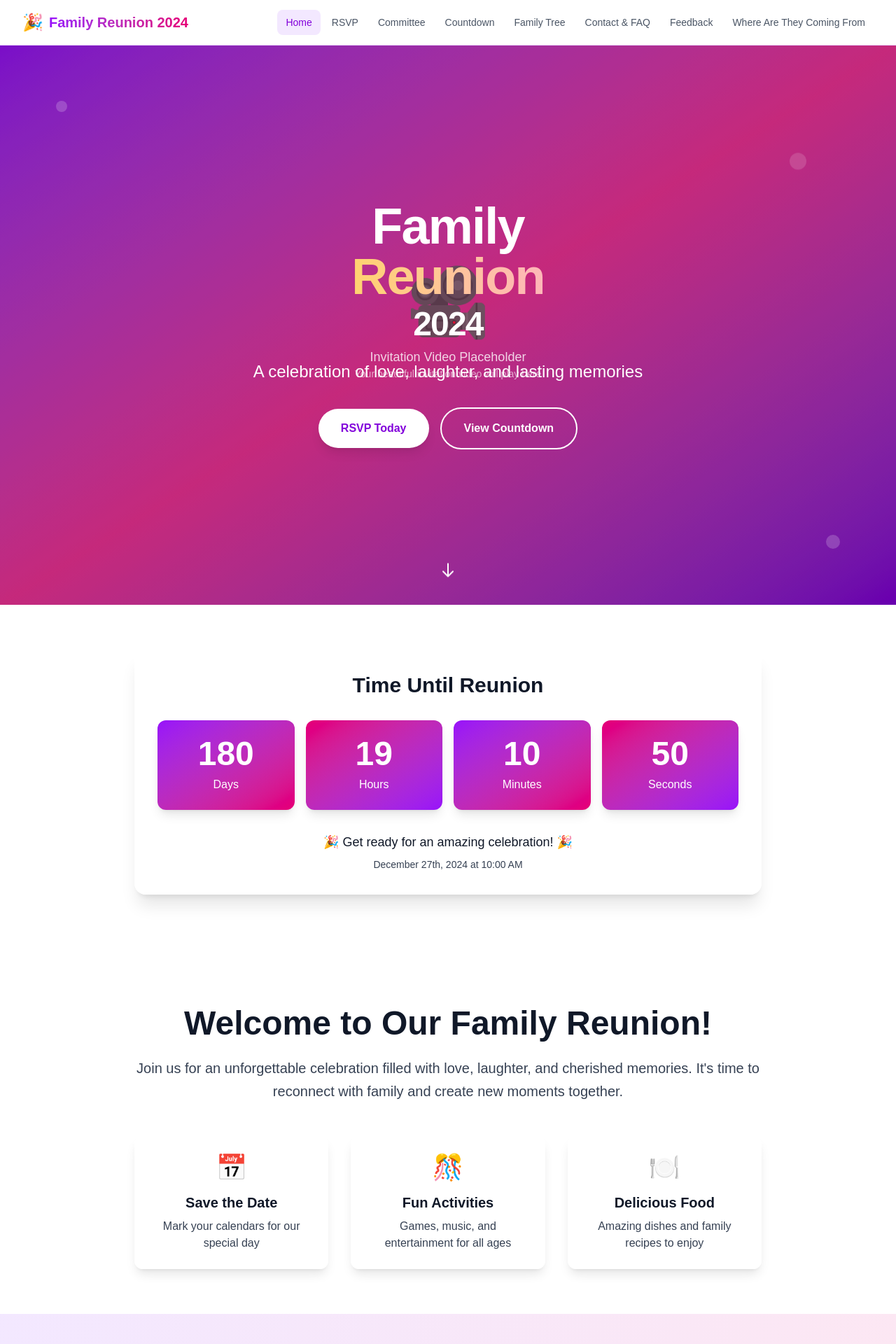
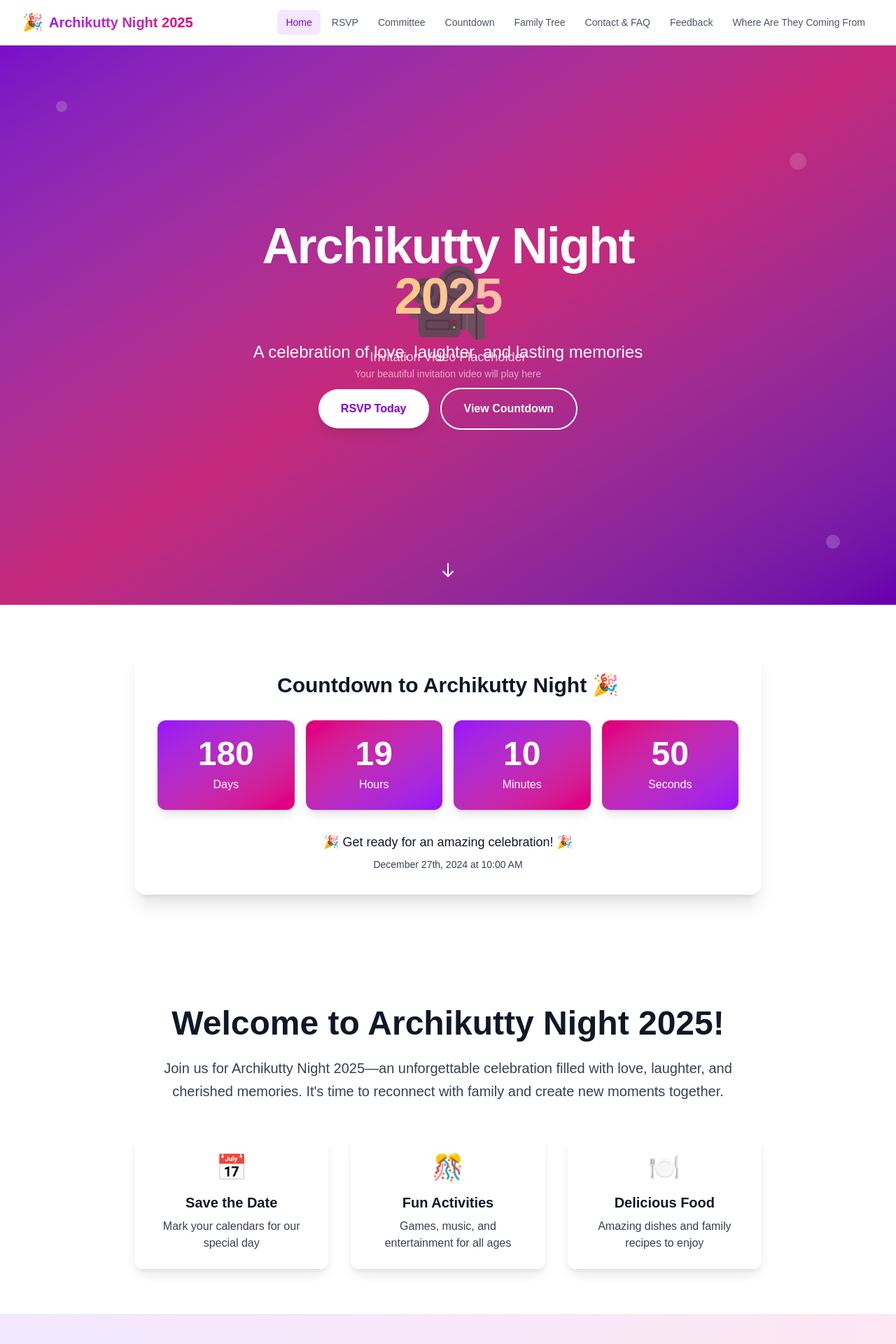
Before and after one commit to JeffinWithYa/archikutty-night-site, a Next.js app: page / in a window 1280 px wide. Shown: the top 1920 px of the page at 70% size. Built offline with nearby package versions, Linux system fonts and the light colour scheme.

Commit message:
Update all references from 'Family Reunion' to 'Archikutty Night 2025'

```diff
--- a/package.json
+++ b/package.json
@@ -1,5 +1,5 @@
 {
-  "name": "family-reunion",
+  "name": "archikutty-night-2025",
   "version": "0.1.0",
   "private": true,
   "scripts": {
--- a/src/app/countdown/page.tsx
+++ b/src/app/countdown/page.tsx
@@ -5,10 +5,10 @@ export default function CountdownPage() {
         <div className="min-h-screen py-16 px-4 sm:px-6 lg:px-8">
             <div className="max-w-4xl mx-auto text-center">
                 <h1 className="text-4xl md:text-5xl font-bold text-gray-800 mb-6">
-                    Countdown to Our Reunion
+                    Countdown to Archikutty Night 2025
                 </h1>
                 <p className="text-xl text-gray-600 mb-12">
-                    The excitement is building! Here's how much time we have left until our special day.
+                    The excitement is building! Here's how much time we have left until Archikutty Night 2025.
                 </p>
 
                 <CountdownTimer />
--- a/src/app/layout.tsx
+++ b/src/app/layout.tsx
@@ -14,8 +14,8 @@ const geistMono = Geist_Mono({
 });
 
 export const metadata: Metadata = {
-  title: "Family Reunion 2024",
-  description: "Join us for an unforgettable family reunion celebration!",
+  title: "Archikutty Night 2025",
+  description: "Join us for Archikutty Night 2025, an unforgettable family celebration!",
 };
 
 export default function RootLayout({
--- a/src/app/page.tsx
+++ b/src/app/page.tsx
@@ -18,12 +18,10 @@ export default function Home() {
       <section className="py-16 px-4 sm:px-6 lg:px-8">
         <div className="max-w-4xl mx-auto text-center">
           <h2 className="text-4xl md:text-5xl font-bold text-gray-900 mb-6">
-            Welcome to Our Family Reunion!
+            Welcome to Archikutty Night 2025!
           </h2>
           <p className="text-xl text-gray-700 mb-8 leading-relaxed">
-            Join us for an unforgettable celebration filled with love, laughter,
-            and cherished memories. It's time to reconnect with family and create
-            new moments together.
+            Join us for Archikutty Night 2025—an unforgettable celebration filled with love, laughter, and cherished memories. It's time to reconnect with family and create new moments together.
           </p>
 
           <div className="grid md:grid-cols-3 gap-8 mt-12">
--- a/src/app/rsvp/page.tsx
+++ b/src/app/rsvp/page.tsx
@@ -31,7 +31,7 @@ export default function RSVPPage() {
             <div className="max-w-2xl mx-auto">
                 <div className="text-center mb-12">
                     <h1 className="text-4xl md:text-5xl font-bold text-gray-800 mb-4">
-                        RSVP for Family Reunion 2024
+                        RSVP for Archikutty Night 2025
                     </h1>
                     <p className="text-xl text-gray-600">
                         We can't wait to celebrate with you! Please let us know if you'll be joining us.
--- a/src/components/CountdownTimer.tsx
+++ b/src/components/CountdownTimer.tsx
@@ -36,7 +36,7 @@ const CountdownTimer = () => {
 
     return (
         <div className="bg-white/90 backdrop-blur-sm rounded-2xl shadow-xl p-8 mb-8 border border-white/20">
-            <h2 className="text-3xl font-bold text-gray-900 mb-8 text-center">Time Until Reunion</h2>
+            <h2 className="text-3xl font-bold text-gray-900 mb-8 text-center">Countdown to Archikutty Night 🎉</h2>
 
             <div className="grid grid-cols-2 md:grid-cols-4 gap-4">
                 <div className="text-center">
--- a/src/components/Navigation.tsx
+++ b/src/components/Navigation.tsx
@@ -27,7 +27,7 @@ const Navigation = () => {
                     <Link href="/" className="flex items-center space-x-2">
                         <span className="text-2xl">🎉</span>
                         <span className="text-xl font-bold bg-gradient-to-r from-purple-600 to-pink-600 bg-clip-text text-transparent">
-                            Family Reunion 2024
+                            Archikutty Night 2025
                         </span>
                     </Link>
 
--- a/src/components/VideoHero.tsx
+++ b/src/components/VideoHero.tsx
@@ -24,11 +24,10 @@ const VideoHero = () => {
             {/* Hero Content */}
             <div className="relative z-10 text-center text-white px-4 sm:px-6 lg:px-8">
                 <h1 className="text-5xl md:text-7xl font-bold mb-6 tracking-tight">
-                    <span className="block">Family</span>
+                    <span className="block">Archikutty Night</span>
                     <span className="block bg-gradient-to-r from-yellow-300 to-pink-300 bg-clip-text text-transparent">
-                        Reunion
+                        2025
                     </span>
-                    <span className="block text-4xl md:text-5xl mt-2">2024</span>
                 </h1>
 
                 <p className="text-xl md:text-2xl mb-8 max-w-3xl mx-auto leading-relaxed">
```
